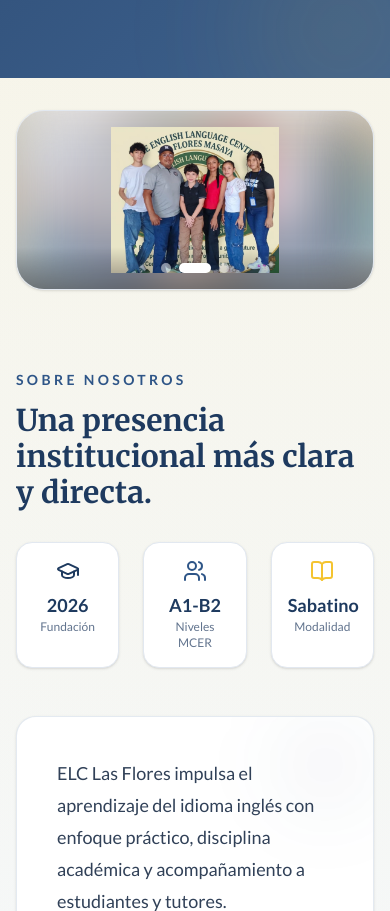
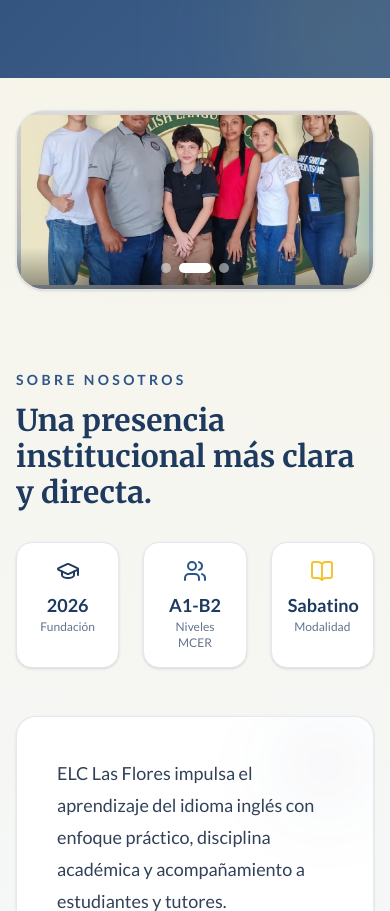
Before and after one commit to Kevin8775/ELC-Las-Flores, a Next.js app: page / in a window 390 px wide. Shown: the part 945-1856 px from the top of the page. Built offline with nearby package versions, Linux system fonts and the light colour scheme; no server answers.

Commit message:
fix: remove horarios link, fix carousel image size on mobile

```diff
--- a/src/components/home/LandingCarousel.tsx
+++ b/src/components/home/LandingCarousel.tsx
@@ -95,7 +95,7 @@
                   src={slide.src}
                   alt={slide.alt}
                   fill
-                  className="object-contain p-4"
+                  className="object-cover md:object-contain p-1 md:p-4"
                   priority={i === 0}
                   sizes="(max-width: 768px) 100vw, (max-width: 1200px) 80vw, 1200px"
                 />
--- a/src/components/landing/LandingHeader.tsx
+++ b/src/components/landing/LandingHeader.tsx
@@ -11,7 +11,6 @@
   { href: "#noticias", label: "Noticias" },
   { href: "#sobre", label: "Sobre nosotros" },
   { href: "#testimonios", label: "Testimonios" },
-  { href: "#horarios", label: "Horarios" },
   { href: "#contacto", label: "Contacto" },
 ];
 
```
